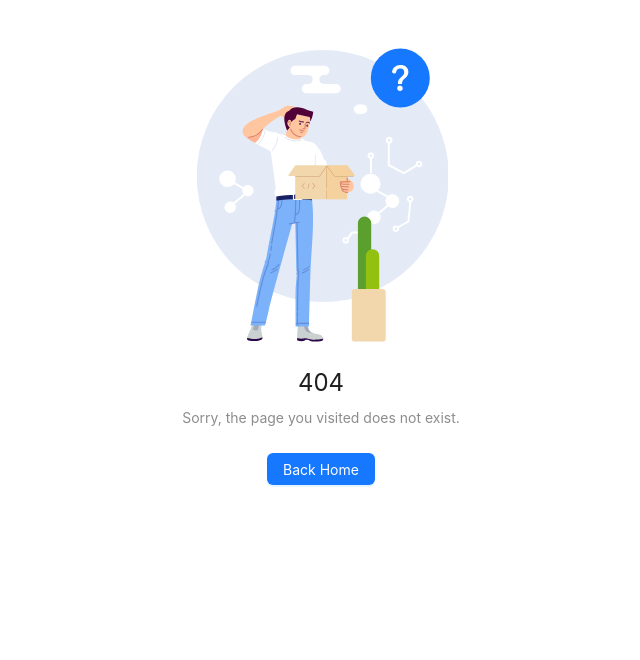
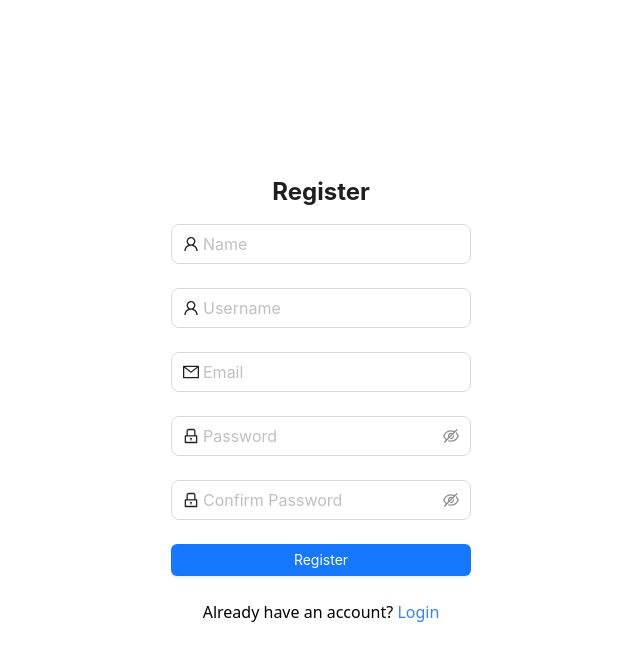
Before and after one commit to zakialawi02/money-management-fe, a React (Vite) app: page /register in a window 1280 px wide. Before the commit this address had no page. Shown: the top 660 px of the page, without its empty margins (319-959 px from the left). Built offline with nearby package versions, Linux system fonts and the light colour scheme.

Commit message:
add register

```diff
--- a/src/Pages/Login.jsx
+++ b/src/Pages/Login.jsx
@@ -1,7 +1,7 @@
 import { Form, Input, Button, message } from "antd";
 import { LockOutlined, UserOutlined } from "@ant-design/icons";
 import axios from "axios";
-import { useNavigate } from "react-router-dom";
+import { Link, useNavigate } from "react-router-dom";
 import { useEffect, useState } from "react";
 
 const Login = () => {
@@ -46,8 +46,12 @@ const Login = () => {
     }, [navigate]);
 
     return (
-        <div style={{ display: "flex", justifyContent: "center", alignItems: "center", height: "100vh" }}>
+        <div style={{ display: "flex", flexDirection: "column", justifyContent: "center", alignItems: "center", height: "100vh" }}>
             <Form name="login_form" className="login-form" initialValues={{ remember: true }} onFinish={onFinish} style={{ maxWidth: 300 }}>
+                <div className="mb-4 text-2xl font-bold text-center">
+                    <h2>Login</h2>
+                </div>
+
                 <Form.Item name="id_user" rules={[{ required: true, message: "Please input your Username/Email!" }]}>
                     <Input size="large" prefix={<UserOutlined className="site-form-item-icon" />} placeholder="Username/Email" />
                 </Form.Item>
@@ -60,6 +64,15 @@ const Login = () => {
                     </Button>
                 </Form.Item>
             </Form>
+
+            <div className="d-block">
+                <p>
+                    Don&lsquo;t have an account?{" "}
+                    <Link className="text-blue-500" to="/register">
+                        Register
+                    </Link>
+                </p>
+            </div>
         </div>
     );
 };
--- /dev/null
+++ b/src/Pages/Register.jsx
@@ -0,0 +1,88 @@
+import { Form, Input, Button, message } from "antd";
+import { LockOutlined, MailOutlined, UserOutlined } from "@ant-design/icons";
+import { Link, useNavigate } from "react-router-dom";
+import { useState } from "react";
+import axios from "axios";
+
+const Register = () => {
+    const [loading, setLoading] = useState(false);
+    const [errors, setErrors] = useState({});
+    const navigate = useNavigate();
+
+    const handleSubmitRegister = async (values) => {
+        console.log(values);
+
+        setLoading(true);
+        setErrors({});
+        try {
+            const response = await axios.post(`${import.meta.env.VITE_BACKEND_URL}/api/auth/register`, values);
+            localStorage.setItem("authToken", response.data.token);
+            message.success(response.data.message || "Registration successful!");
+            navigate("/");
+        } catch (error) {
+            if (error.response?.data?.errors) {
+                setErrors(error.response.data.errors);
+            } else {
+                console.error("An error occurred.", error);
+            }
+            message.error(error.response.data.message || "Registration failed. Please try again later.");
+        } finally {
+            setLoading(false);
+        }
+    };
+
+    return (
+        <div style={{ display: "flex", flexDirection: "column", justifyContent: "center", alignItems: "center", height: "100vh" }}>
+            <Form name="register_form" initialValues={{ remember: true }} onFinish={handleSubmitRegister} style={{ maxWidth: 300 }}>
+                <div className="mb-4 text-2xl font-bold text-center">
+                    <h2>Register</h2>
+                </div>
+
+                <Form.Item name="name" rules={[{ required: true, message: "Please input your Name!" }]} help={errors.name} validateStatus={errors.name ? "error" : ""}>
+                    <Input size="large" prefix={<UserOutlined />} placeholder="Name" />
+                </Form.Item>
+
+                <Form.Item name="username" rules={[{ required: true, message: "Please input your Username!" }]} help={errors.username} validateStatus={errors.username ? "error" : ""}>
+                    <Input size="large" prefix={<UserOutlined />} placeholder="Username" />
+                </Form.Item>
+
+                <Form.Item
+                    name="email"
+                    rules={[
+                        { required: true, message: "Please input your Email!" },
+                        { type: "email", message: "Invalid email!" },
+                    ]}
+                    help={errors.email}
+                    validateStatus={errors.email ? "error" : ""}
+                >
+                    <Input size="large" prefix={<MailOutlined />} placeholder="Email" />
+                </Form.Item>
+
+                <Form.Item name="password" rules={[{ required: true, message: "Please input your Password!" }]} help={errors.password} validateStatus={errors.password ? "error" : ""}>
+                    <Input.Password size="large" prefix={<LockOutlined />} placeholder="Password" />
+                </Form.Item>
+
+                <Form.Item name="password_confirmation" rules={[{ required: true, message: "Please confirm your Password!" }]} help={errors.password_confirmation} validateStatus={errors.password_confirmation ? "error" : ""}>
+                    <Input.Password size="large" prefix={<LockOutlined />} placeholder="Confirm Password" />
+                </Form.Item>
+
+                <Form.Item>
+                    <Button type="primary" htmlType="submit" className="register-form-button" loading={loading} block>
+                        Register
+                    </Button>
+                </Form.Item>
+            </Form>
+
+            <div className="d-block">
+                <p>
+                    Already have an account?{" "}
+                    <Link className="text-blue-500" to="/login">
+                        Login
+                    </Link>
+                </p>
+            </div>
+        </div>
+    );
+};
+
+export default Register;
--- a/src/main.jsx
+++ b/src/main.jsx
@@ -7,6 +7,7 @@ import NotFound from "./Pages/NotFound.jsx";
 import Home from "./Pages/Home.jsx";
 import Login from "./Pages/Login.jsx";
 import PrivateRoute from "./PrivateRoute.jsx";
+import Register from "./Pages/Register.jsx";
 
 createRoot(document.getElementById("root")).render(
     <StrictMode>
@@ -21,6 +22,7 @@ createRoot(document.getElementById("root")).render(
                     }
                 />
                 <Route path="/login" element={<Login />} />
+                <Route path="/register" element={<Register />} />
                 <Route path="*" element={<NotFound />} />
             </Routes>
         </BrowserRouter>
```
